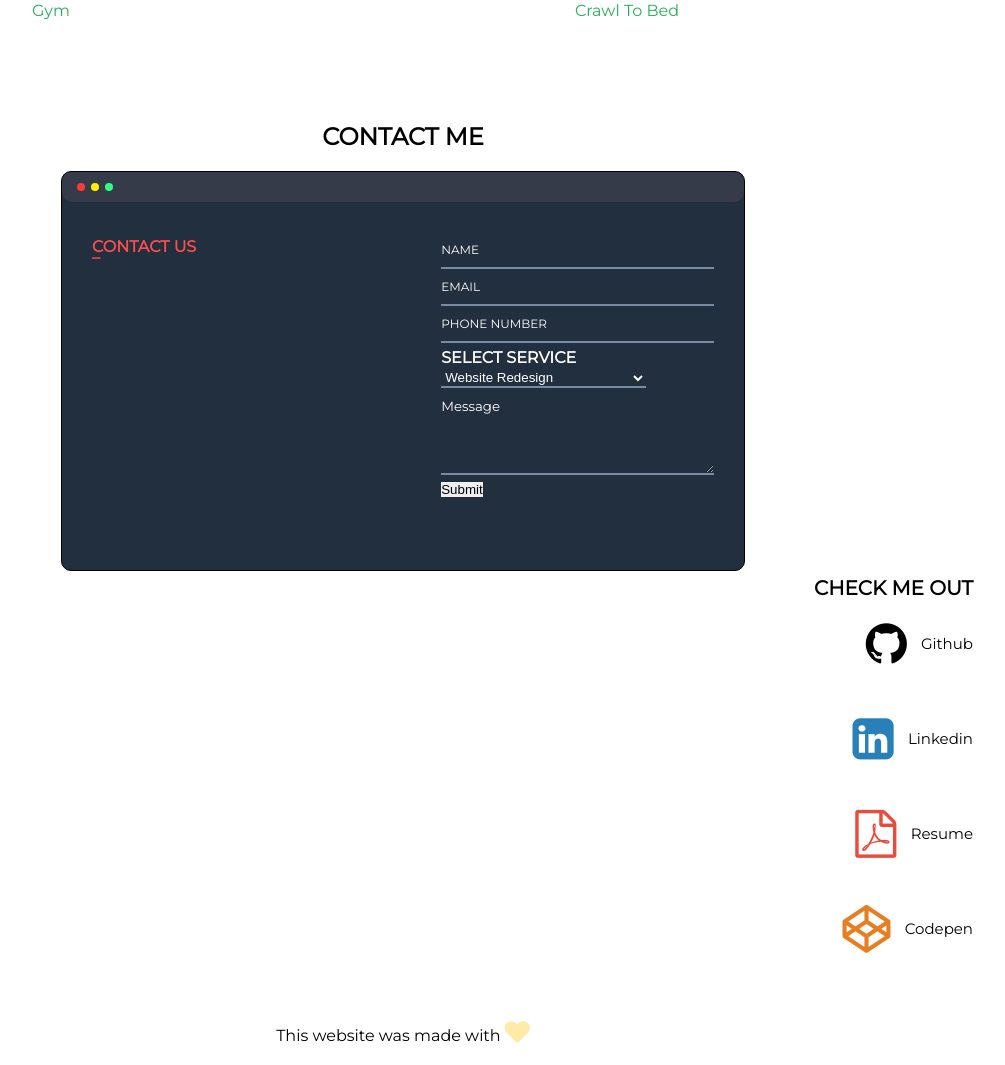
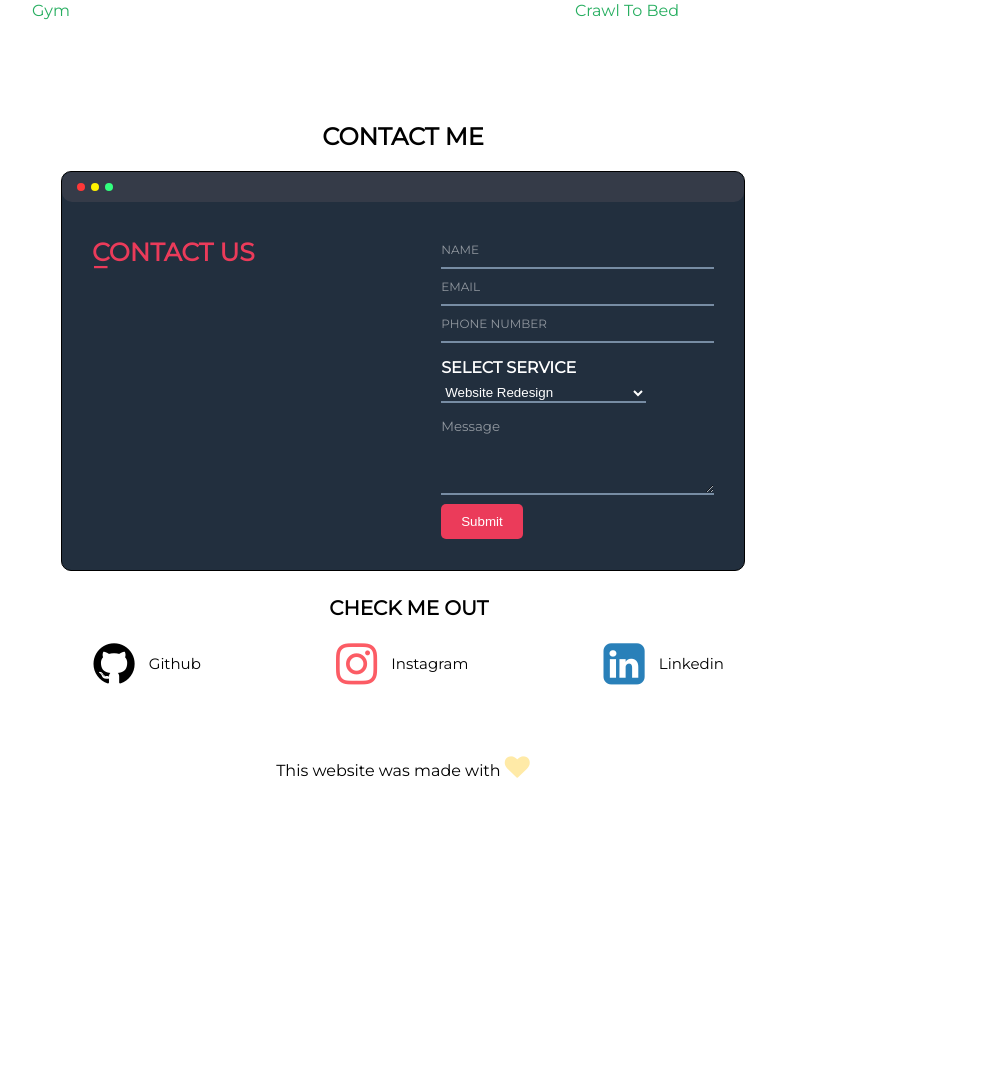
Before and after one commit to ilitvak/ilitvak.github.io, a PHP site: page / in a window 1280 px wide. Shown: the part 2231-3296 px from the top of the page, without its empty margins (237-1242 px from the left). After the commit the page ends 3009 px from the top, so only its background shows below. Run offline with PHP 8.4, Linux system fonts and the light colour scheme; some libraries are stand-ins or nearby versions.

Commit message:
finshed desktop form layout

```diff
--- a/index.html
+++ b/index.html
@@ -309,7 +309,7 @@
                         <h3>Contact Us</h3>
                     </div>
                     <div class='contact-us-grid-2'>
-                        <form action="">
+                        <form action="/action_page.php" method="get">
                             <div class='info-1'>
                                 <label for="Name"></label>
                                 <input type="text" placeholder='Name' required>
@@ -330,7 +330,7 @@
                                     <option value="2">Website SEO</option>
                                     <option value="3">Website Consultation Call</option>
                                     <option value="4">Change Existing Website Code</option>
-                                    <option value="4">Other</option>
+                                    <option value="5">Other</option>
                                 </select>
                             </div>
                             <textarea name="textarea" id="" cols="30" rows="5" placeholder="Message"></textarea>
@@ -344,11 +344,17 @@
                         <h3>Check Me Out</h3>
                     </div>
                     <div class="social-icons-grid">
-                        <ul class="clearfix">
+                        <ul>
                             <li>
                                 <a href="https://github.com/ilitvak" target="_blank">
                                     <i class="fa fa-github fa-3x github" aria-hidden="true"></i>
                                     <p class="i-text">Github</p>
+                                </a>
+                            </li>
+                            <li>
+                                <a href="https://www.instagram.com/il.webdesign/" target="_blank">
+                                    <i class="fa fa-instagram fa-3x instagram" aria-hidden="true"></i>
+                                    <p class="i-text">Instagram</p>
                                 </a>
                             </li>
                             <li>
@@ -358,18 +364,12 @@
                                 </a>
                             </li>
 
-                            <li>
+                            <!-- <li>
                                 <a href="/assets/IrwinLitvak_Resume_Jan_2018.pdf" download>
                                     <i class="fa fa-file-pdf-o fa-3x pdf" aria-hidden="true"></i>
                                     <p class="i-text">Resume</p>
                                 </a>
-                            </li>
-                            <li>
-                                <a href="http://codepen.io/purewisdom1/" target="_blank">
-                                    <i class="fa fa-codepen fa-3x codepen" aria-hidden="true"></i>
-                                    <p class="i-text">Codepen</p>
-                                </a>
-                            </li>
+                            </li> -->
                         </ul>
                     </div>
                 </div>
--- a/stylesheets/scss/style.css
+++ b/stylesheets/scss/style.css
@@ -824,7 +824,8 @@ footer .form-container .contact-us-grid-1 {
 footer .form-container .contact-us-grid-1 h3 {
   position: relative;
   text-align: left;
-  color: #ff4d4d;
+  color: #eb3b5a;
+  font-size: 25px;
 }
 
 footer .form-container .contact-us-grid-1 h3:after {
@@ -832,6 +833,7 @@ footer .form-container .contact-us-grid-1 h3:after {
   position: absolute;
   display: block;
   top: 6px;
+  left: 2px;
 }
 
 footer .form-container .contact-us-grid-2 {
@@ -841,7 +843,7 @@ footer .form-container .contact-us-grid-2 {
 
 footer .form-container .contact-us-grid-2 form div input {
   width: 100%;
-  padding: 10px 0;
+  padding: 10px 0 10px 0;
   background-color: transparent;
   border-bottom: 2px solid #778ca3;
   color: #fff;
@@ -872,6 +874,7 @@ footer .form-container .contact-us-grid-2 form div input::-webkit-input-placehol
   text-transform: uppercase;
   font-size: 12px;
   color: #fff;
+  opacity: 0.5;
 }
 
 footer .form-container .contact-us-grid-2 form div input:-ms-input-placeholder {
@@ -879,6 +882,7 @@ footer .form-container .contact-us-grid-2 form div input:-ms-input-placeholder {
   text-transform: uppercase;
   font-size: 12px;
   color: #fff;
+  opacity: 0.5;
 }
 
 footer .form-container .contact-us-grid-2 form div input::-ms-input-placeholder {
@@ -886,6 +890,7 @@ footer .form-container .contact-us-grid-2 form div input::-ms-input-placeholder
   text-transform: uppercase;
   font-size: 12px;
   color: #fff;
+  opacity: 0.5;
 }
 
 footer .form-container .contact-us-grid-2 form div input::placeholder {
@@ -893,10 +898,12 @@ footer .form-container .contact-us-grid-2 form div input::placeholder {
   text-transform: uppercase;
   font-size: 12px;
   color: #fff;
+  opacity: 0.5;
 }
 
 footer .form-container .contact-us-grid-2 form div select {
   border-bottom: 2px solid #778ca3;
+  margin-bottom: 5px;
   background-color: transparent;
   color: #fff;
 }
@@ -911,6 +918,8 @@ footer .form-container .contact-us-grid-2 form div select option {
 }
 
 footer .form-container .contact-us-grid-2 form h3 {
+  margin-top: 15px;
+  margin-bottom: 5px;
   color: #fff;
   text-align: left;
 }
@@ -930,39 +939,69 @@ footer .form-container .contact-us-grid-2 form textarea:focus {
 footer .form-container .contact-us-grid-2 form textarea::-webkit-input-placeholder {
   color: #fff;
   font-family: 'Montserrat';
+  opacity: 0.5;
 }
 
 footer .form-container .contact-us-grid-2 form textarea:-ms-input-placeholder {
   color: #fff;
   font-family: 'Montserrat';
+  opacity: 0.5;
 }
 
 footer .form-container .contact-us-grid-2 form textarea::-ms-input-placeholder {
   color: #fff;
   font-family: 'Montserrat';
+  opacity: 0.5;
 }
 
 footer .form-container .contact-us-grid-2 form textarea::placeholder {
   color: #fff;
   font-family: 'Montserrat';
+  opacity: 0.5;
+}
+
+footer .form-container .contact-us-grid-2 button {
+  padding: 10px 20px;
+  border-radius: 5px;
+  margin-top: 5px;
+  background-color: #eb3b5a;
+  color: #fff;
+  cursor: pointer;
+}
+
+footer .superSizeMe {
+  -webkit-transform: scale(1.03);
+          transform: scale(1.03);
 }
 
 footer .social-icons-container {
-  width: 40%;
+  width: 90%;
   padding-left: 11%;
-  float: right;
 }
 
 footer .social-icons-container .title h3 {
+  margin-top: 25px;
   font-size: 20px;
-  text-align: right;
+  text-align: center;
+}
+
+footer .social-icons-container .social-icons-grid {
+  width: 70%;
+  margin: 0 auto;
 }
 
 footer .social-icons-container .social-icons-grid ul {
+  display: -webkit-box;
+  display: -ms-flexbox;
+  display: flex;
+  -webkit-box-pack: justify;
+      -ms-flex-pack: justify;
+          justify-content: space-between;
   margin-top: 15px;
 }
 
 footer .social-icons-container .social-icons-grid ul li {
+  display: inline-block;
   margin-bottom: 50px;
   list-style-type: none;
   text-align: right;
@@ -1010,12 +1049,12 @@ footer .social-icons-container .social-icons-grid ul li a .github:hover {
   color: #bdc3c7;
 }
 
-footer .social-icons-container .social-icons-grid ul li a .codepen {
-  color: #e67e22;
+footer .social-icons-container .social-icons-grid ul li a .instagram {
+  color: #fc5c65;
 }
 
-footer .social-icons-container .social-icons-grid ul li a .codepen:hover {
-  color: #d35400;
+footer .social-icons-container .social-icons-grid ul li a .instagram:hover {
+  color: #eb3b5a;
 }
 
 footer .social-icons-container .social-icons-grid ul li a .linkedin {
@@ -1070,8 +1109,8 @@ footer .ending {
     width: 100%;
   }
   footer .form-container {
-    width: 50%;
-    margin-right: 10%;
+    width: 80%;
+    margin: 0 auto;
   }
   footer .form-container .footer-info h3 {
     font-size: 18px;
@@ -1080,6 +1119,7 @@ footer .ending {
     font-size: 14px;
   }
   footer .social-icons-container {
+    width: 100%;
     padding-left: 0;
   }
   footer .social-icons-container .title h3 {
--- a/stylesheets/scss/style.scss
+++ b/stylesheets/scss/style.scss
@@ -833,14 +833,14 @@ footer {
             h3 {
                 position: relative;
                 text-align: left;
-                color: #ff4d4d;
-
+                color: #eb3b5a;
+                font-size: 25px;
                 &:after {
                     content: '_';
                     position: absolute;
                     display: block;
                     top: 6px;
-
+                    left: 2px;
                 }
             }
         }
@@ -851,7 +851,7 @@ footer {
                 div {
                     input {
                         width: 100%;
-                        padding: 10px 0;
+                        padding: 10px 0 10px 0;
                         background-color: transparent;
                         border-bottom: 2px solid #778ca3;
                         color: #fff;
@@ -867,10 +867,12 @@ footer {
                             text-transform: uppercase;
                             font-size: 12px;
                             color: #fff;
+                            opacity: 0.5;
                         }
                     }
                     select {
                         border-bottom: 2px solid #778ca3;
+                        margin-bottom: 5px;
                         background-color: transparent;
                         color: #fff;
                         &:focus {
@@ -885,6 +887,8 @@ footer {
 
                 }
                 h3 {
+                    margin-top: 15px;
+                    margin-bottom: 5px;
                     color:#fff;
                     text-align: left;
                 }
@@ -903,28 +907,46 @@ footer {
                     &::placeholder {
                         color: #fff;
                         font-family: 'Montserrat';
+                        opacity: 0.5;
                     }
                 }
 
             }
+            button {
+                padding: 10px 20px;
+                border-radius: 5px;
+                margin-top: 5px;
+                background-color:#eb3b5a;
+                color: #fff;
+                cursor: pointer;
+            }
         }
     }
 
+    .superSizeMe {
+        transform: scale(1.03);
+    }
+
     .social-icons-container {
-        width: 40%;
+        width: 90%;
         padding-left: 11%;
-        float: right;
 
         .title h3 {
+            margin-top: 25px;
             font-size: 20px;
-            text-align: right;
+            text-align: center;
         }
 
         .social-icons-grid {
+            width: 70%;
+            margin: 0 auto;
             ul {
+                display: flex;
+                justify-content: space-between;
                 margin-top: 15px;
 
                 li {
+                    display: inline-block;
                     margin-bottom: 50px;
                     list-style-type: none;
                     text-align: right;
@@ -969,11 +991,11 @@ footer {
                             color: #bdc3c7;
                         }
 
-                        .codepen {
-                            color: #e67e22;
+                        .instagram {
+                            color: #fc5c65;
 
                             &:hover {
-                                color: #d35400;
+                                color: #eb3b5a;
                             }
                         }
 
@@ -1047,8 +1069,8 @@ footer {
 
     footer {
         .form-container {
-            width: 50%;
-            margin-right: 10%;
+            width: 80%;
+            margin: 0 auto;
 
             .footer-info h3 {
                 font-size: 18px;
@@ -1062,6 +1084,7 @@ footer {
         }
 
         .social-icons-container {
+            width: 100%;
             padding-left: 0;
 
             .title h3 {
```
Also changed, not shown: script.js (+17 -15 lines), 1 other file.
